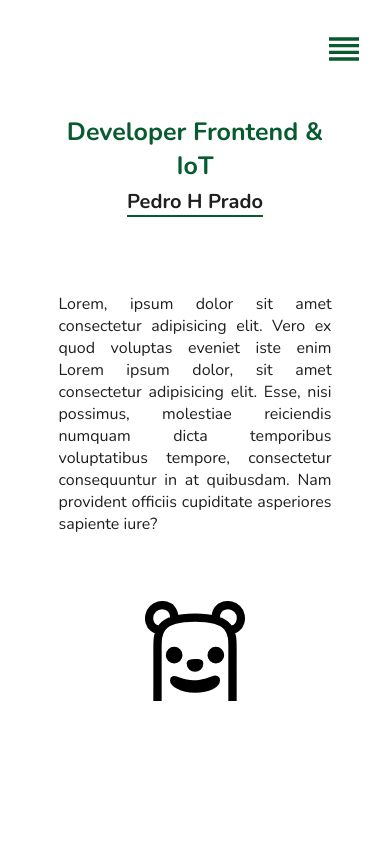
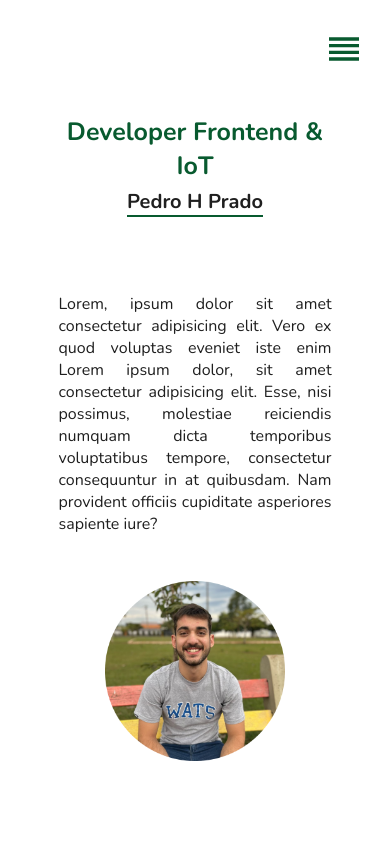
Before and after one commit to Pedrohprado/portfolio_pedro_react, a React (Vite) app: page / in a window 390 px wide. Shown: the top 844 px of the page. Built offline with nearby package versions, Linux system fonts and the light colour scheme.

Commit message:
add photo test profile

```diff
--- /dev/null
+++ b/src/components/Imgprofile.jsx
@@ -0,0 +1,10 @@
+import React from 'react'
+import '../styles/Imgprofile.css'
+
+export default function Imgprofile(image) {
+  return (
+    <div className='imgprofile'>
+      <div style={{backgroundImage: `url(${image})`}} className='b'/>
+    </div>
+  )
+}
--- a/src/pages/Home.jsx
+++ b/src/pages/Home.jsx
@@ -1,7 +1,8 @@
 import React from 'react'
 import '../styles/Home.css'
 import { FaRegHandPeace } from 'react-icons/fa'
-import { GrGremlin } from "react-icons/gr";
+import Imgprofile from '../components/Imgprofile'
+import Photoprofile from '../assets/foto_perfil_.png'
 
 export default function Home() {
   return (
@@ -13,7 +14,7 @@ export default function Home() {
         <h2>Oi <FaRegHandPeace /> <span>eu sou o Pedro Prado</span></h2>
         <h1>Developer FrontEnd & IoT</h1>
         <p>Lorem, ipsum dolor sit amet consectetur adipisicing elit. Vero ex quod voluptas eveniet iste enim Lorem ipsum dolor, sit amet consectetur adipisicing elit. Esse, nisi possimus, molestiae reiciendis numquam dicta temporibus voluptatibus tempore, consectetur consequuntur in at quibusdam. Nam provident officiis cupiditate asperiores sapiente iure?</p>
-        <GrGremlin className='perfilphoto'/>
+        <img src="src\assets\foto_perfil_.png" alt="" />
       </div>
       <div className="skills">
         <h2>Skills</h2>
--- a/src/styles/Home.css
+++ b/src/styles/Home.css
@@ -14,15 +14,15 @@
     align-items: center;
     color: #1f1f1f;
 
-    margin-bottom: 90px;
+    margin-bottom: 200px;
 }
 
-.home .about svg {
-    height: 100px;
-    width: 100px;
-    margin-top: 50px;
+.home .about img {
+    margin-top: 30px;
+    margin-bottom: 150px;
+    width: 220px;
+    height: auto;
 }
-
 
 .home .about h2 {
     position: relative;
@@ -95,8 +95,13 @@
     }
 
     .about {
-        margin-bottom: 30px;
+        margin-bottom: 300px;
+    }
 
+    .home .about img {
+        margin-top: 30px;
+        width: 180px;
+        height: auto;
     }
 
     .home .about .mobileDesc {
@@ -121,7 +126,7 @@
     .skills {
         width: 70%;
         align-items: center;
-        margin: 150px 0px;
+        margin: 190px 0px;
     }
 
     .skills .list {
--- /dev/null
+++ b/src/styles/Imgprofile.css
@@ -0,0 +1,17 @@
+.imgprofile {
+    display: flex;
+    flex-direction: column;
+    align-items: center;
+    justify-content: center;
+    width: 1000px;
+    height: 100vh;
+    box-shadow: 0px 3px 15px rgba(0, 0, 0, 0.2);
+}
+
+.imgprofile .b {
+    width: 50px;
+    height: 50px;
+    background-position: center;
+    background-repeat: no-repeat;
+    background-size: cover;
+}
```
Also changed, not shown: src/assets/foto_perfil_.png (added).
